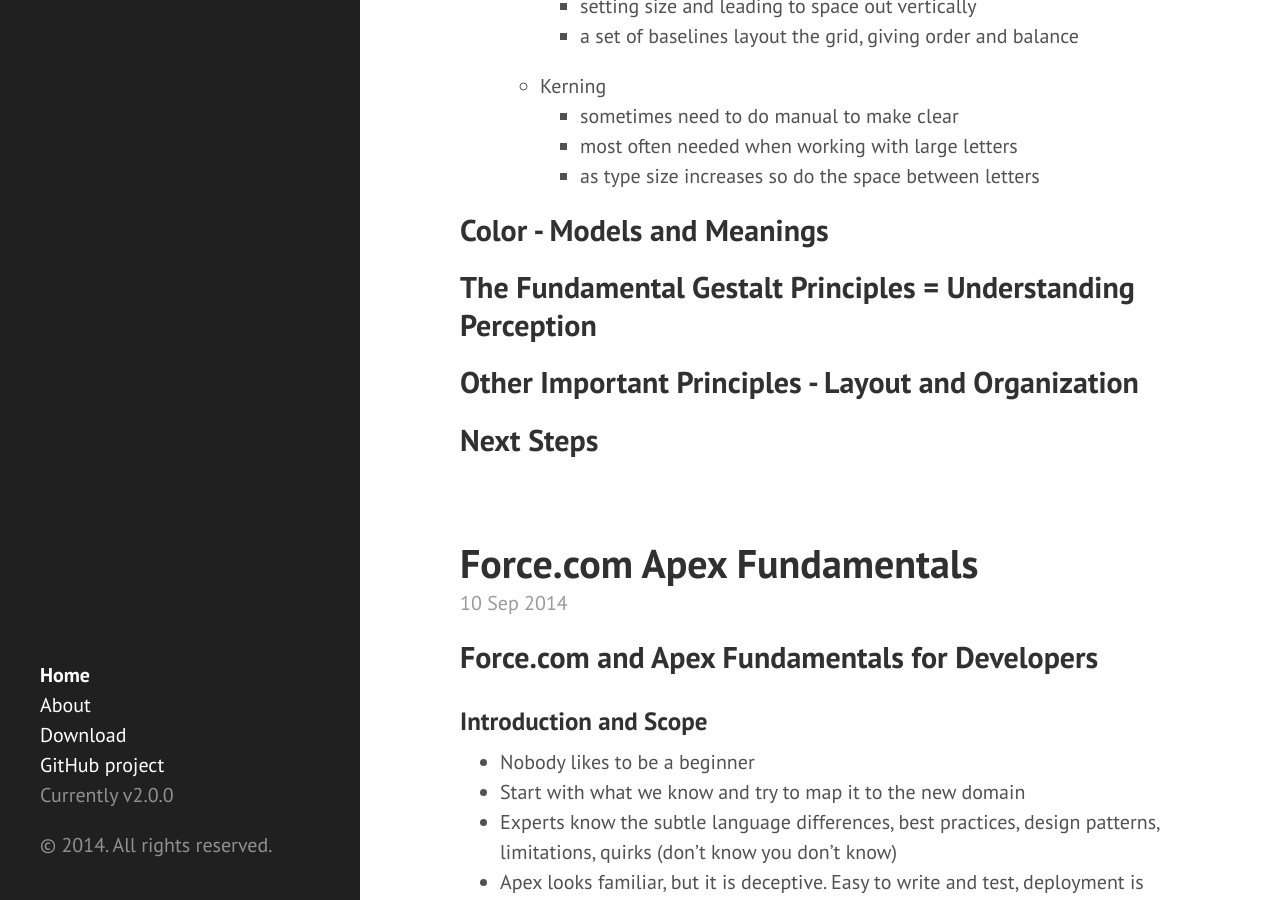
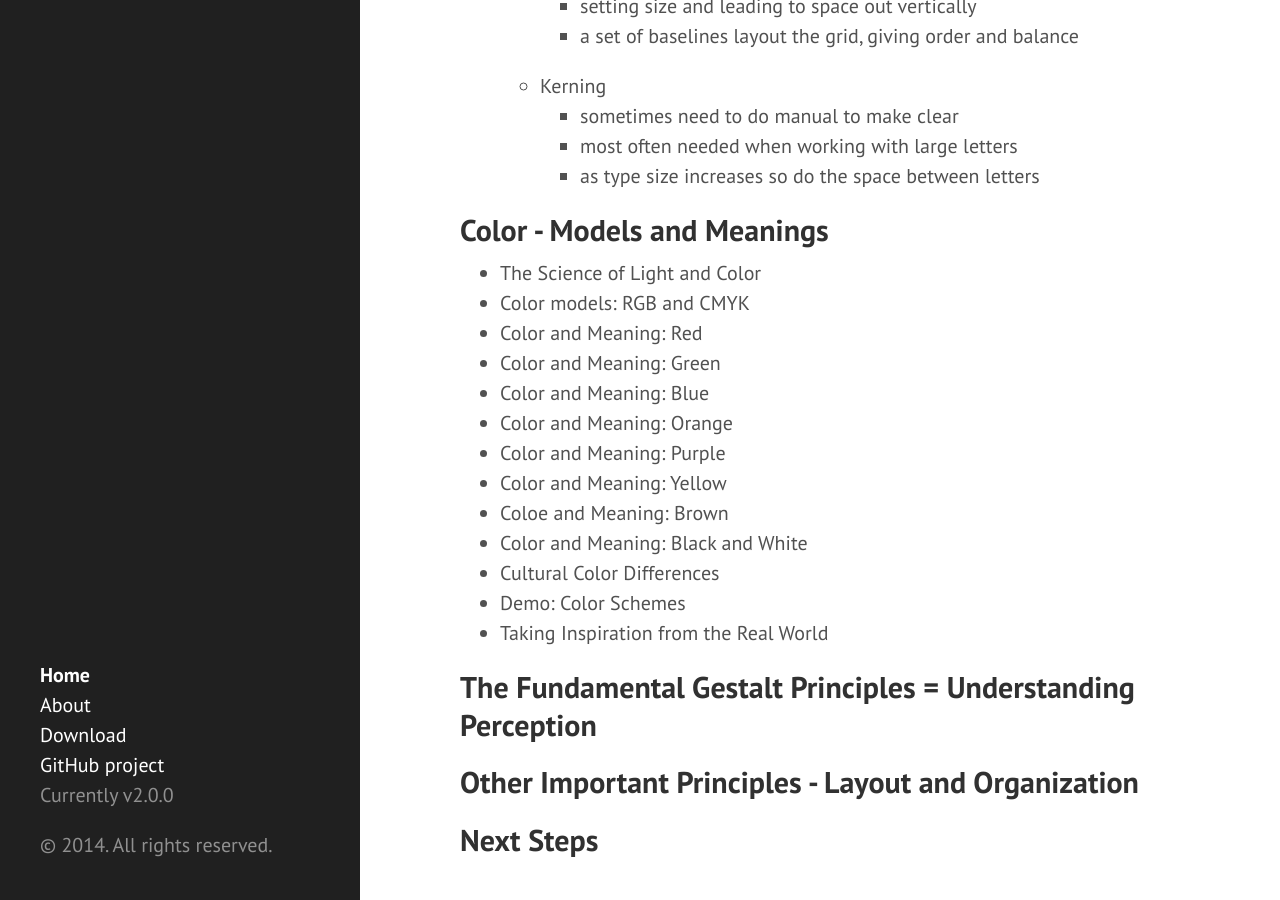
Before and after one commit to eneiand/eneiand.github.io, a Jekyll site: the page built from index.html, in a window 1280 px wide and 900 px high, scrolled down 7460 px. Built offline with Jekyll 4.4.1, drawn with Linux system fonts in a browser that asks for light colours; Markdown is read by kramdown in place of the engine named in the settings; the list of posts is cut into pages by our own code.

Commit message:
Update 2014-09-14-an-introduction-to-design.md

```diff
--- a/_posts/2014-09-14-an-introduction-to-design.md
+++ b/_posts/2014-09-14-an-introduction-to-design.md
@@ -76,6 +76,21 @@
 
 
 ## Color - Models and Meanings
+
+* The Science of Light and Color
+* Color models: RGB and CMYK
+* Color and Meaning: Red
+* Color and Meaning: Green
+* Color and Meaning: Blue
+* Color and Meaning: Orange
+* Color and Meaning: Purple
+* Color and Meaning: Yellow
+* Coloe and Meaning: Brown
+* Color and Meaning: Black and White
+* Cultural Color Differences
+* Demo: Color Schemes
+* Taking Inspiration from the Real World
+
 ## The Fundamental Gestalt Principles = Understanding Perception
 ## Other Important Principles - Layout and Organization
 ## Next Steps
```
